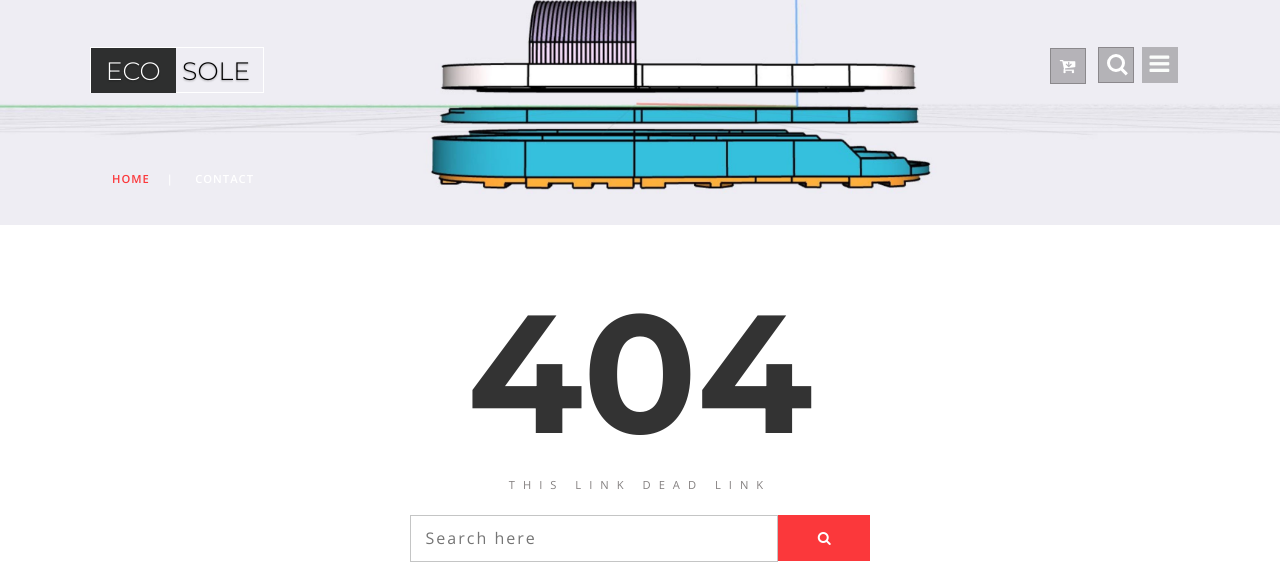
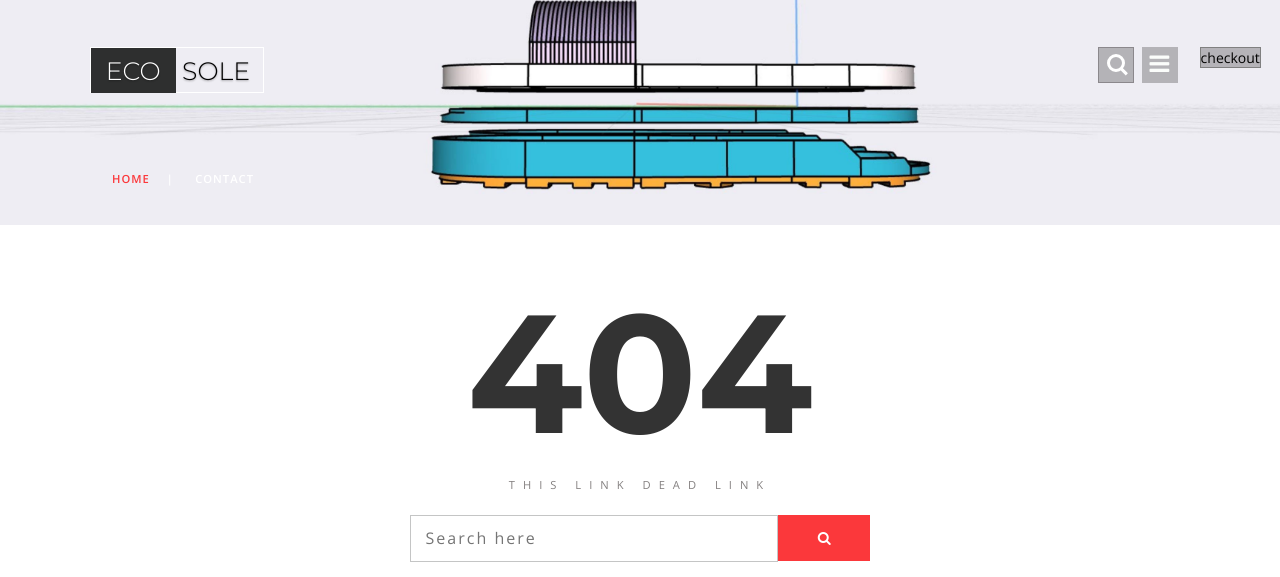
Before and after one commit to Samuel-2552/EcoSole, a plain HTML site: page 404.html in a window 1280 px wide. Shown: the top 577 px of the page. Drawn offline with nearby package versions, Linux system fonts and the light colour scheme.

Commit message:
updated all checkout button

```diff
--- a/404.html
+++ b/404.html
@@ -54,10 +54,10 @@ Smartphone Compatible web template, free webdesigns for Nokia, Samsung, LG, Sony
 				<!-- cart details -->
 				<div class="top_nav_right">
 					<div class="shoecart shoecart2 cart cart box_1">
-						<form action="#" method="post" class="last">
+						<form method="post" class="last">
 							<input type="hidden" name="cmd" value="_cart">
 							<input type="hidden" name="display" value="1">
-							<button class="top_shoe_cart" type="submit" name="submit" value=""><i class="fa fa-cart-arrow-down" aria-hidden="true"></i></button>
+							<a style="margin-left: 150px; border:1px solid gray; background-color:rgba(27, 25, 25, 0.27); color:black" href="checkout.html">checkout</a>
 						</form>
 					</div>
 				</div>
@@ -229,7 +229,7 @@ Smartphone Compatible web template, free webdesigns for Nokia, Samsung, LG, Sony
 	<!-- //js -->
 	<!-- cart-js -->
 	<script src="js/minicart.js"></script>
-	<script>
+	<!--<script>
 		shoe.render();
 
 		shoe.cart.on('shoe_checkout', function (evt) {
@@ -241,7 +241,7 @@ Smartphone Compatible web template, free webdesigns for Nokia, Samsung, LG, Sony
 				for (i = 0, len = items.length; i < len; i++) {}
 			}
 		});
-	</script>
+	</script>-->
 	<!-- //cart-js -->
 	<!-- /nav -->
 	<script src="js/modernizr-2.6.2.min.js"></script>
```
Also changed, not shown: about.html (+4 -16 lines), checkout.html (+4 -4 lines), contact.html (+4 -4 lines), index.html (+4 -5 lines), payment.html (+4 -4 lines), single.html (+4 -4 lines).
